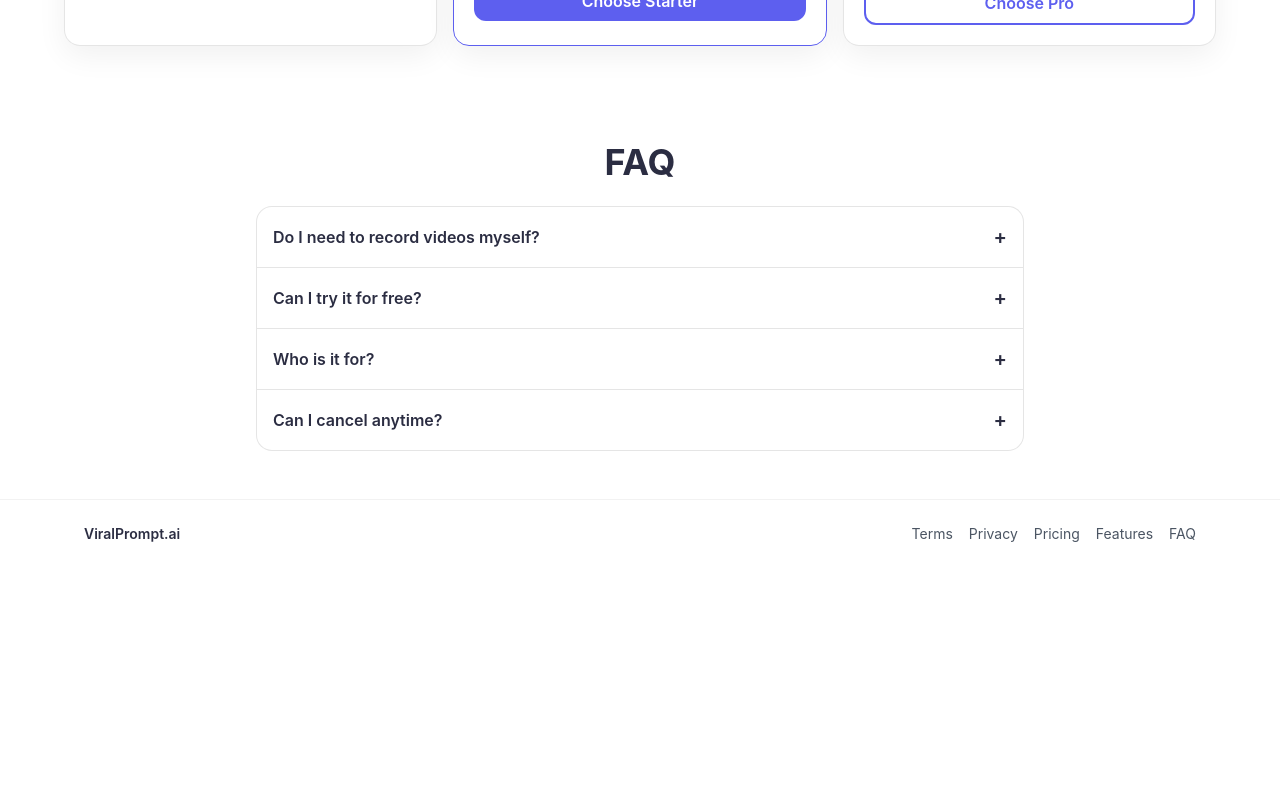
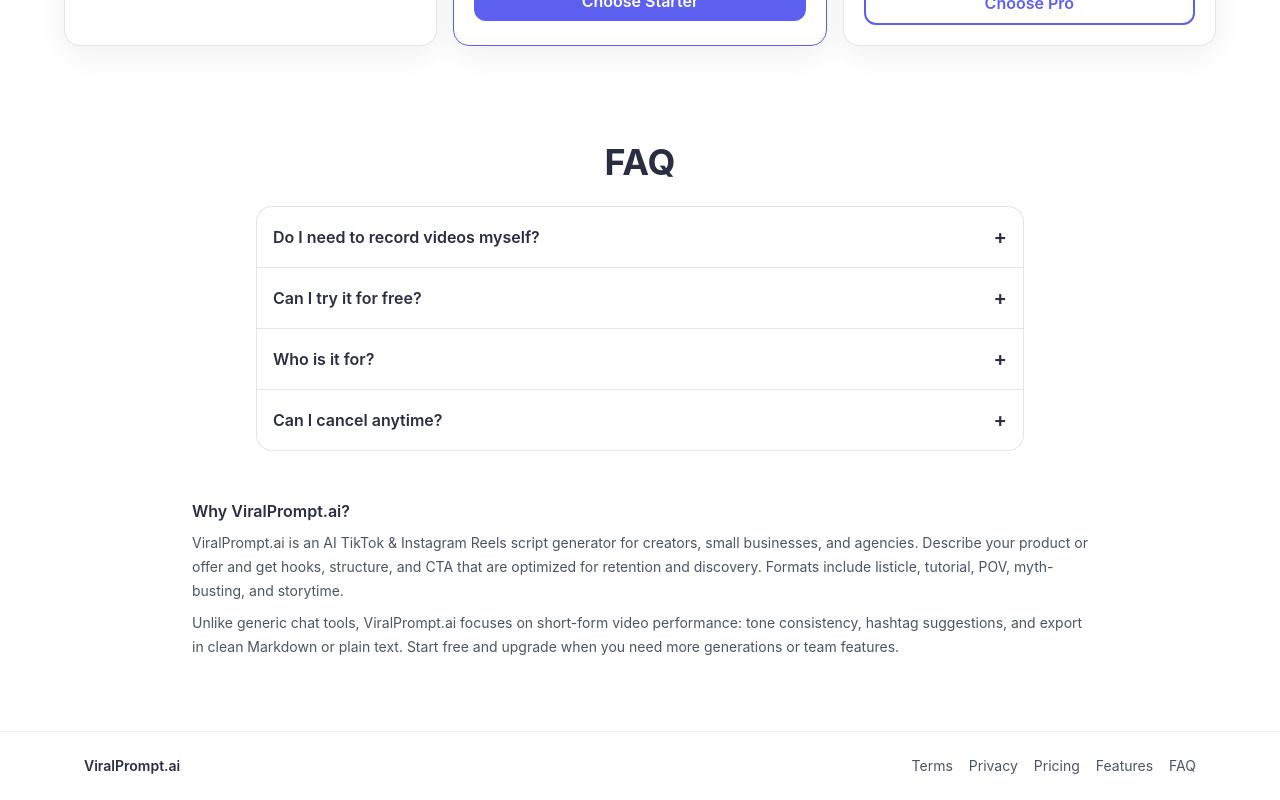
Before and after one commit to Vtrushch/ViralPrompt, a Next.js app: page / in a window 1280 px wide. Shown: the part 1744-2544 px from the top of the page. Before the commit the page ends 2312 px from the top, so only its background shows below. Built offline with nearby package versions, Linux system fonts and the light colour scheme.

Commit message:
Update index.tsx

```diff
--- a/pages/index.tsx
+++ b/pages/index.tsx
@@ -30,14 +30,46 @@
   }
 
   const scrollTo = (id: string) =>
+    typeof window !== "undefined" &&
     document.getElementById(id)?.scrollIntoView({ behavior: "smooth" });
 
   return (
     <>
       <Head>
-        <title>ViralPrompt.ai — Viral TikTok/Reels scripts</title>
-        <meta name="description" content="AI that generates high-converting short-form scripts in seconds." />
-        <link rel="preconnect" href="https://fonts.gstatic.com" />
+        {/* Core SEO */}
+        <title>ViralPrompt.ai – AI TikTok & Reels Script Generator</title>
+        <meta
+          name="description"
+          content="Generate viral TikTok and Instagram Reels scripts instantly with AI. Hooks, CTAs, and proven formats for creators and brands."
+        />
+        <meta
+          name="keywords"
+          content="AI TikTok script generator, Instagram Reels AI, viral content ideas, social media AI tool"
+        />
+        <meta name="robots" content="index,follow" />
+        <link rel="canonical" href="https://viralprompt.ai/" />
+
+        {/* Open Graph */}
+        <meta property="og:title" content="ViralPrompt.ai – AI TikTok & Reels Script Generator" />
+        <meta
+          property="og:description"
+          content="Create viral short-form scripts in seconds with AI."
+        />
+        <meta property="og:type" content="website" />
+        <meta property="og:url" content="https://viralprompt.ai" />
+        <meta property="og:image" content="https://viralprompt.ai/og-image.png" />
+
+        {/* Twitter */}
+        <meta name="twitter:card" content="summary_large_image" />
+        <meta name="twitter:title" content="ViralPrompt.ai – AI TikTok & Reels Script Generator" />
+        <meta
+          name="twitter:description"
+          content="Generate viral TikTok/Reels scripts instantly."
+        />
+        <meta name="twitter:image" content="https://viralprompt.ai/og-image.png" />
+
+        {/* Icons */}
+        <link rel="icon" href="/favicon.ico" />
       </Head>
 
       {/* BG gradient */}
@@ -65,7 +97,7 @@
               New: Script formats for listicle • myth-busting • tutorial
             </span>
             <h1 className="mx-auto max-w-3xl text-5xl font-extrabold leading-tight text-title md:text-6xl">
-              Generate <span className="bg-gradient-to-r from-primary to-indigo-400 bg-clip-text text-transparent">viral</span> TikTok & Reels scripts
+              Generate <span className="bg-gradient-to-r from-primary to-indigo-400 bg-clip-text text-transparent">viral</span> TikTok &amp; Reels scripts
             </h1>
             <p className="mx-auto mt-3 max-w-2xl text-lg text-body">
               Describe your offer. Get hooks, structure, and CTA ready to post in seconds.
@@ -199,6 +231,23 @@
           </div>
         </section>
 
+        {/* SEO text block */}
+        <section className="px-5 pb-16">
+          <div className="mx-auto max-w-4xl text-sm leading-6 text-body">
+            <h3 className="mb-2 text-base font-semibold text-title">Why ViralPrompt.ai?</h3>
+            <p className="mb-2">
+              ViralPrompt.ai is an AI TikTok &amp; Instagram Reels script generator for creators, small businesses,
+              and agencies. Describe your product or offer and get hooks, structure, and CTA that are optimized for
+              retention and discovery. Formats include listicle, tutorial, POV, myth-busting, and storytime.
+            </p>
+            <p className="mb-2">
+              Unlike generic chat tools, ViralPrompt.ai focuses on short-form video performance: tone consistency,
+              hashtag suggestions, and export in clean Markdown or plain text. Start free and upgrade when you need
+              more generations or team features.
+            </p>
+          </div>
+        </section>
+
         {/* Footer */}
         <footer className="border-t border-black/5">
           <div className="mx-auto flex max-w-6xl flex-col items-center justify-between gap-3 px-5 py-6 text-sm text-body md:flex-row">
```
